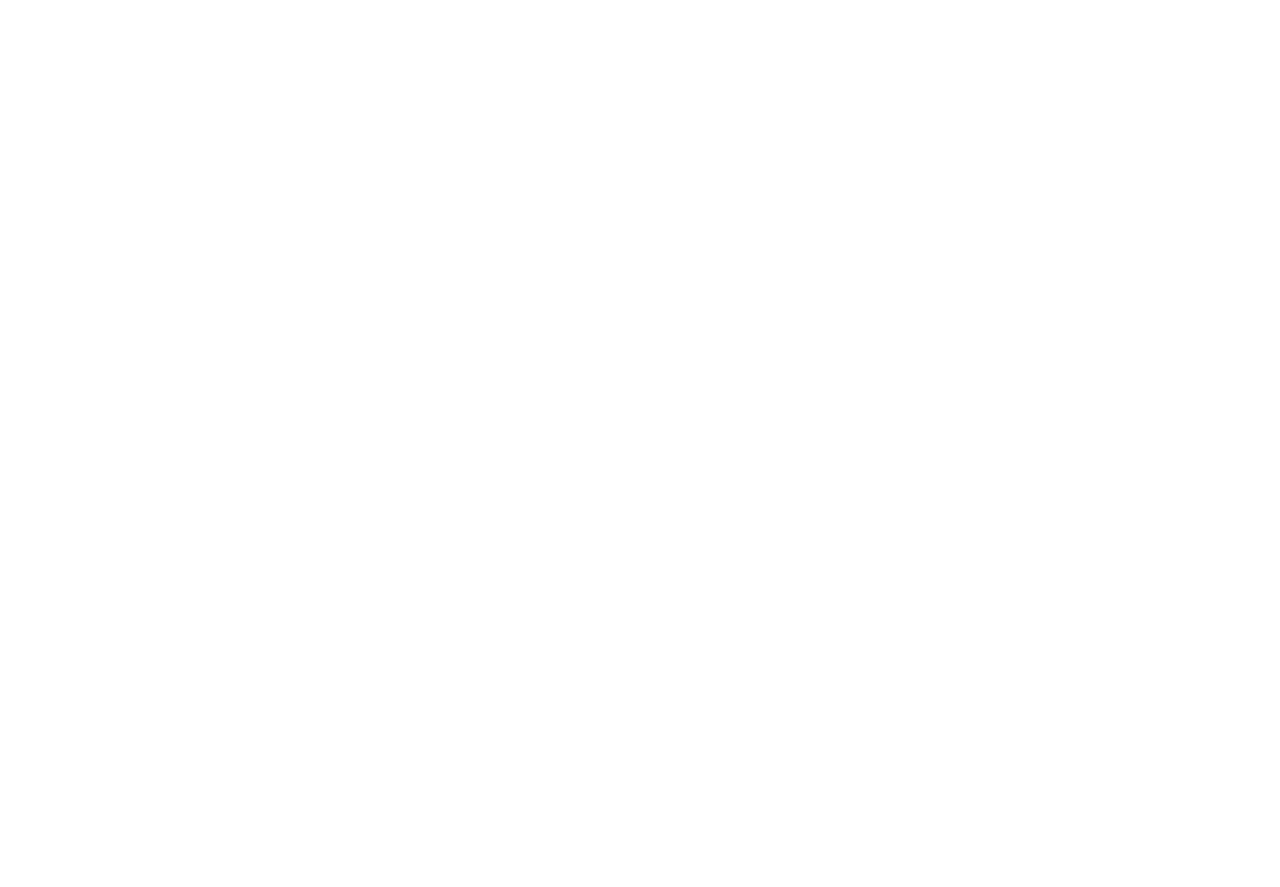
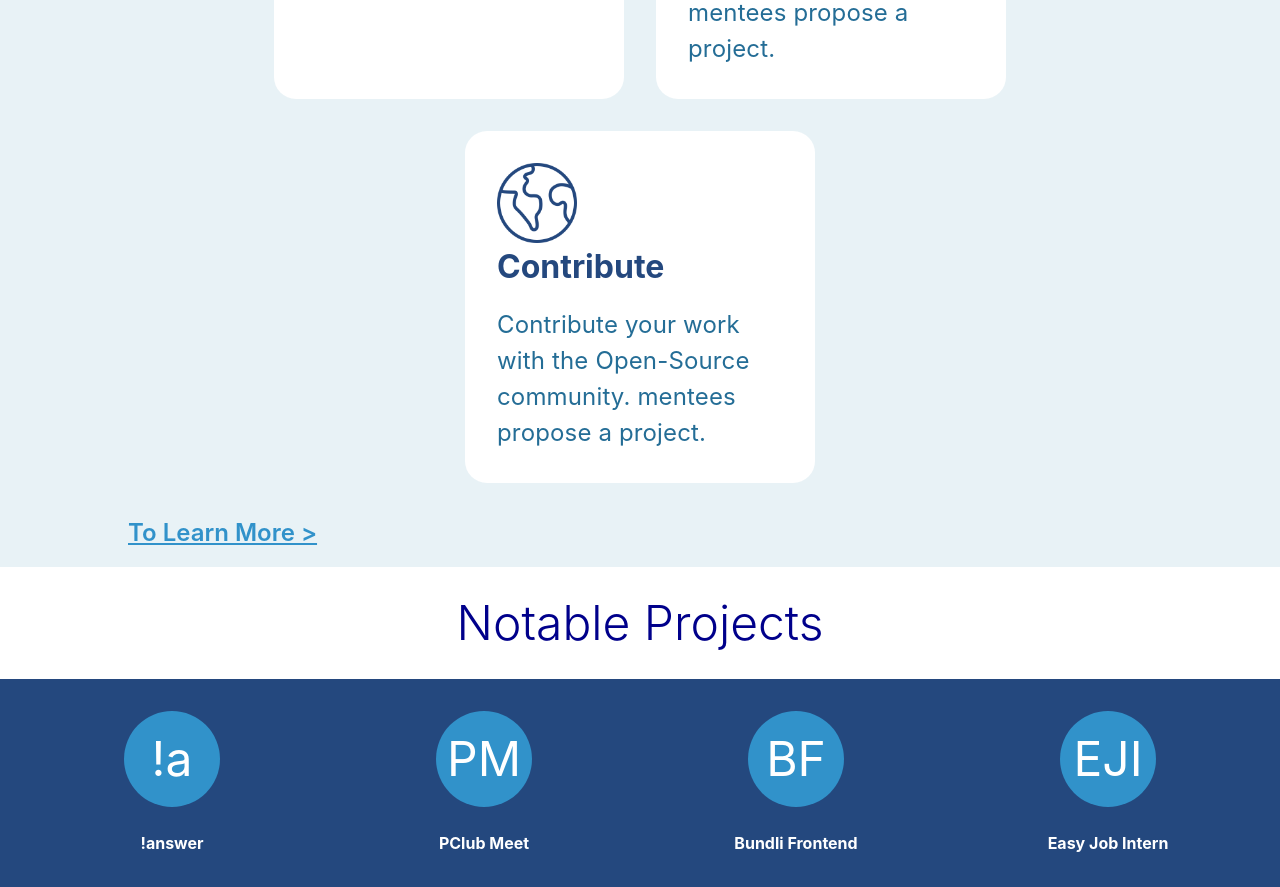
Before and after one commit to hrik2001/psoc2022-landing, a Next.js app: page / in a window 1280 px wide. Shown: the part 1240-2127 px from the top of the page. Before the commit the page ends 955 px from the top, so only its background shows below. Built offline with nearby package versions, Linux system fonts and the light colour scheme.

Commit message:
work-section and project-section

```diff
--- /dev/null
+++ b/components/ProjectSection.tsx
@@ -0,0 +1,59 @@
+import React from "react";
+import styles from "../styles/Project.module.scss";
+import { projects } from "../constants";
+
+const isLetter = (c: String) => {
+  return c.toLowerCase() != c.toUpperCase();
+};
+
+const returnInitials = (name: String) => {
+  let initials = "";
+  let splitArray = name.split(" ");
+  console.log(splitArray.length);
+  if (splitArray.length > 1) {
+    console.log("working", initials);
+    let i = splitArray.length;
+    for (let i = 0; i < splitArray.length; i++) {
+      initials += splitArray[i][0];
+    }
+  } else {
+    let i = 0;
+    for (let i = 0; i < 2; i++) {
+      console.log(initials);
+      initials += splitArray[0][i];
+    }
+  }
+  return initials;
+};
+const ProjectSection = () => {
+  return (
+    <section className={styles.projectSection}>
+      <div className={styles.projectHeading}>
+        <h1>Notable Projects</h1>
+      </div>
+      <div className={styles.projectContainerWrapper}>
+        <div className={styles.projectContainer}>
+          {projects.map((item, index) => {
+            return (
+              <figure key={index}>
+                <a href={item.src}>
+                  <div
+                    className={
+                      item.img ? styles.projectImgContainer : styles.projectInitialContainer
+                    }
+                  >
+                    {item.img ? <img src="" alt="" /> : returnInitials(item.name)}
+                  </div>
+
+                  <h4 className={styles.projectName}>{item.name}</h4>
+                </a>
+              </figure>
+            );
+          })}
+        </div>
+      </div>
+    </section>
+  );
+};
+
+export default ProjectSection;
--- a/components/WorkSection.tsx
+++ b/components/WorkSection.tsx
@@ -1,5 +1,15 @@
+import Image from "next/image";
 import React from "react";
 import styles from "../styles/Work.module.scss";
+import { worksArray } from "../constants";
+
+const arrMap = [
+  {
+    img: "/img/form.png",
+    heading: "Apply",
+    sub: "Interested mentees propose a project.",
+  },
+];
 
 const WorkSection = () => {
   return (
@@ -7,10 +17,24 @@ const WorkSection = () => {
       <section>
         <h2 className={styles.workHeading}>How does it works ? </h2>
         <div className={styles.workCardContainer}>
-          {[1, 2, 3].map((item, index) => {
-            return <div key={index}></div>;
+          {worksArray.map((item, index) => {
+            return (
+              <div key={index} className={styles.workCard}>
+                <div className={styles.workCardImageContainer}>
+                  <img src={item.photo} alt="work card image" />
+                </div>
+
+                <h4>{item.title}</h4>
+
+                <p>{item.desc}</p>
+              </div>
+            );
           })}
         </div>
+
+        <a href="" className={styles.workLink}>
+          to learn more &gt;
+        </a>
       </section>
     </section>
   );
--- /dev/null
+++ b/constants.js
@@ -0,0 +1,55 @@
+const worksArray = [
+  {
+    id: 1,
+    title: "Apply",
+    desc: "Interested mentees propose a project.",
+    photo: "img/form.png",
+  },
+  {
+    id: 2,
+    title: "Code",
+    desc: "Selected mentees, work on their project. mentees propose a project.",
+    photo: "img/code.png",
+  },
+  {
+    id: 3,
+    title: "Contribute",
+    desc: "Contribute your work with the Open-Source community. mentees propose a project.",
+    photo: "img/earth.png",
+  },
+];
+
+const projects = [
+  {
+    src: "https://github.com/hrik2001/answer",
+    img: "",
+    name: "!answer",
+    descr:
+      "!answer is a discord bot that leverages state of the art artificial intelligence to serve your users in your discord guild. You can give the bot context paragraphs, from which the bot will reply to any questions of users.",
+  },
+
+  {
+    src: "https://github.com/aryan-basu/Pclub-Meet",
+    img: "",
+    name: "PClub Meet",
+    descr: "A Video-Meeting web application designed for the pclub core team meet.",
+  },
+
+  {
+    src: "https://github.com/Ayush7614/Bundli-Frontend#bundli-frontend",
+    img: "",
+    name: "Bundli Frontend",
+    descr:
+      "Bundli-Frontend is an open-source project which contains different code for frontend Development with HTML, CSS, JS, REACT, ANGULAR and APIs etc. which makes your life easier for learning the frontend and makes your interest more in the frontend.",
+  },
+
+  {
+    src: "https://github.com/pankajkumarbij/easy-job-intern",
+    img: "",
+    name: "Easy Job Intern",
+    descr:
+      "Project to provide the best job and internship opportunities. Companies can post here open applications for jobs and internships so students can make their profiles and apply to multiple companies.",
+  },
+];
+
+export { worksArray, projects };
--- a/pages/index.tsx
+++ b/pages/index.tsx
@@ -4,12 +4,14 @@ import Image from "next/image";
 import styles from "../styles/Home.module.scss";
 import Hero from "../components/Hero";
 import WorkSection from "../components/WorkSection";
+import ProjectSection from "../components/ProjectSection";
 
 const Home: NextPage = () => {
   return (
     <div className={styles.container}>
       <Hero />
       <WorkSection />
+      <ProjectSection />
     </div>
   );
 };
--- /dev/null
+++ b/styles/Project.module.scss
@@ -0,0 +1,99 @@
+$darkBlue : #24487E;
+$lightBlue : #3192CA;
+
+.projectSection{
+    display: flex;
+    flex-direction: row;
+}
+
+.projectHeading{
+    font-size: 5.5rem;
+    flex-basis: 40%;
+    color: darkblue;
+    padding: 2rem;
+    display: flex;
+    justify-content: center;
+    align-items: center;
+    // line-height: 3;
+
+    h1{
+        font-weight: 300;
+        line-height: 1;
+        width: auto;
+        text-align: center;
+    }
+}
+
+.projectContainerWrapper{
+    background-color: #24487E;
+    flex-basis: 60%;
+    padding: 2rem;
+
+    figure {
+        margin: auto;
+    }
+}
+
+.projectContainer{
+    display: grid;
+    grid-template-columns: 1fr 1fr;
+    margin: auto;
+    gap: 2rem;
+    text-align: center;
+    // justify-content: center;
+    // align-items: center;
+}
+
+.projectInitialContainer{
+    border-radius: 50%;
+    background-color: $lightBlue;
+    color: white;
+    display: flex;
+    justify-content: center;
+    align-items: center;
+    width: max-content;
+    height: max-content;
+    padding: 2rem;
+    font-size: 5rem;
+    margin: 0rem auto 1.5rem;
+    width: 12rem;
+    height: 12rem;
+}
+
+.projectName{
+    color: white;
+}
+
+@media all and (max-width : 1400px) {
+    .projectSection {
+        flex-direction: column;
+    }
+
+    .projectHeading {
+        font-size: 2rem;
+    }
+
+    .projectContainer {
+        display: grid;
+        grid-template-columns: 1fr 1fr 1fr 1fr;
+        margin: auto;
+        gap: 2rem;
+        text-align: center;
+        // justify-content: center;
+        // align-items: center;
+    }
+
+    .projectInitialContainer {
+        padding: 1rem;
+        font-size: 3rem;
+        width: 6rem;
+        height: 6rem;
+    }
+}
+
+
+@media all and (max-width : 700px) {
+    .projectContainer {
+        grid-template-columns: 1fr 1fr;
+    }
+}
--- a/styles/Work.module.scss
+++ b/styles/Work.module.scss
@@ -1,5 +1,7 @@
+$lightBlueText : #246D96;
 $lightBlue :#E8F2F6;
 $darkBlue : #24487E;
+$linkBlue : #3192CA;
 
 .workSection{
     background-color: $lightBlue;
@@ -11,10 +13,11 @@ $darkBlue : #24487E;
         margin :1rem auto;
     }
 
+}
 .workHeading{
     font-size: 3.775rem;
     color:$darkBlue;
-        margin:2rem auto 1rem;
+    margin:2rem auto 4rem;
     text-align: center;
     font-weight: 600;
 }
@@ -22,6 +25,56 @@ $darkBlue : #24487E;
 .workCardContainer{
         display: flex;
         flex-direction: row;
+        justify-content: space-between;
+        margin:"1rem auto";
+        flex-wrap: wrap;
+        gap: 2rem;
+}
+
+.workCard {
+    background-color: #fff;
+    border-radius: 22px;
+    padding: 2rem;
+    max-width: 350px;
+
+    h4{
+        color: $darkBlue;
+        font-size: 2rem;
+        font-weight: 700;
+        margin: 0rem auto 1rem;
+    }
+
+    p{
+        color : $lightBlueText;
+        font-size: 1.5rem;
+        font-weight: 400;
+        letter-spacing: 0.15px;
+    }
+
+}
+
+.workCardImageContainer {
+    width: 80px;
+    min-width: 50px;
+    color: $darkBlue;
+
+    img {
+        width: 100%;
+        height: 100%;
+        display: block;
+    }
+}
+.workLink {
+    color : $linkBlue;
+    text-decoration: underline;
+    text-transform: capitalize;
+    font-weight: 600;
+    margin:2rem 0 1rem;
+    display: block;
+    font-size: 1.5rem;
+}
+@media all and (max-width : 1400px){
+    .workCardContainer {
         justify-content: center;
     }
 }
```
Also changed, not shown: components/Hero.tsx (+6 -6 lines), pages/about.tsx (+5 -5 lines), pages/timeline.tsx (+5 -5 lines), components/Footer.tsx (added). Lines whose indentation alone changed are shown as unchanged.
